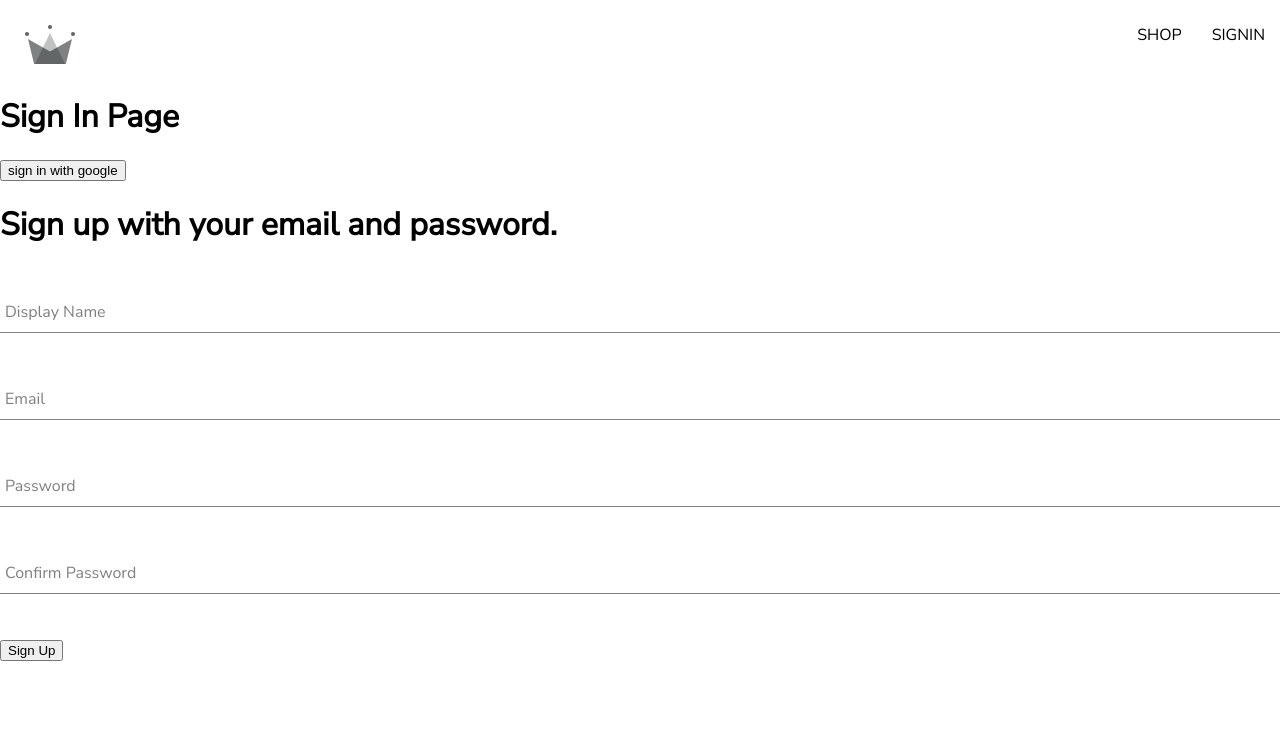
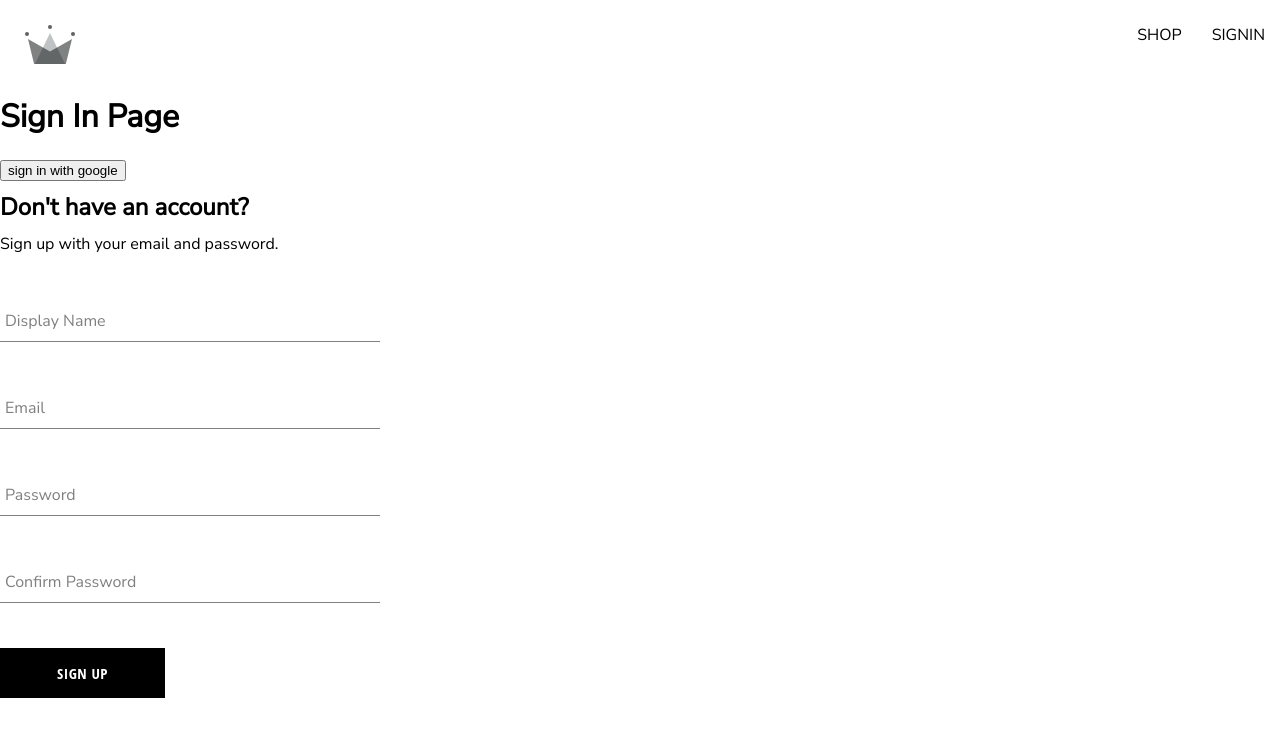
Before and after one commit to EmReedCodes/purrfect-styles, a React (Create React App) app: page /sign-in in a window 1280 px wide. Shown: the top 736 px of the page. Built offline with nearby package versions, Linux system fonts and the light colour scheme.

Commit message:
created button component

```diff
--- /dev/null
+++ b/src/components/button/button.component.jsx
@@ -0,0 +1,25 @@
+//need 3 types of buttons
+//inverted
+//default
+//google sign in
+
+//How can we show three different styles with this one component?
+import './styles/button.styles.scss'
+
+const BUTTON_TYPE_CLASSES = {
+    google: 'google-sign-in',
+    inverted: 'inverted',
+
+}
+
+const Button = ({ children, buttonType, ...otherProps }) => {
+
+    return (
+        <button className={`button-container ${BUTTON_TYPE_CLASSES[buttonType]}`}
+        {...otherProps}
+        >{children}
+        </button>
+     );
+}
+
+export default Button;
--- /dev/null
+++ b/src/components/button/styles/button.styles.css
@@ -0,0 +1,41 @@
+.button-container {
+  min-width: 165px;
+  width: auto;
+  height: 50px;
+  letter-spacing: 0.5px;
+  line-height: 50px;
+  padding: 0 35px 0 35px;
+  font-size: 15px;
+  background-color: black;
+  color: white;
+  text-transform: uppercase;
+  font-family: "Open Sans Condensed";
+  font-weight: bolder;
+  border: none;
+  cursor: pointer;
+  display: flex;
+  justify-content: center;
+}
+.button-container:hover {
+  background-color: white;
+  color: black;
+  border: 1px solid black;
+}
+.button-container.google-sign-in {
+  background-color: #4285f4;
+  color: white;
+}
+.button-container.google-sign-in:hover {
+  background-color: #357ae8;
+  border: none;
+}
+.button-container.inverted {
+  background-color: white;
+  color: black;
+  border: 1px solid black;
+}
+.button-container.inverted:hover {
+  background-color: black;
+  color: white;
+  border: none;
+}/*# sourceMappingURL=button.styles.css.map */
--- /dev/null
+++ b/src/components/button/styles/button.styles.scss
@@ -0,0 +1,46 @@
+.button-container {
+    min-width: 165px;
+    width: auto;
+    height: 50px;
+    letter-spacing: 0.5px;
+    line-height: 50px;
+    padding: 0 35px 0 35px;
+    font-size: 15px;
+    background-color: black;
+    color: white;
+    text-transform: uppercase;
+    font-family: 'Open Sans Condensed';
+    font-weight: bolder;
+    border: none;
+    cursor: pointer;
+    display: flex;
+    justify-content: center;
+
+    &:hover {
+      background-color: white;
+      color: black;
+      border: 1px solid black;
+    }
+
+    &.google-sign-in {
+      background-color: #4285f4;
+      color: white;
+
+      &:hover {
+        background-color: #357ae8;
+        border: none;
+      }
+    }
+  //changes main button color
+    &.inverted {
+      background-color: white;
+      color: black;
+      border: 1px solid black;
+
+      &:hover {
+        background-color: black;
+        color: white;
+        border: none;
+      }
+    }
+  }
--- a/src/components/sign-ups/sign-up-form.component.jsx
+++ b/src/components/sign-ups/sign-up-form.component.jsx
@@ -1,15 +1,19 @@
+import './styles/sign-up-form.styles.scss'
 import { useState } from "react"
 import FormInput from "../form-input/form-input.component"
 import {
   createAuthUserWithEmailAndPassword,
   createUserDocumentFromAuth
 } from "../../utils/firebase/firsbase.utils"
+import Button from '../button/button.component'
+
 const defaultFormFields = {
   displayName: "",
   email: "",
   password: "",
   confirmPassword: ""
 }
+
 
 const SignUpForm = () => {
   const [formFields, setFormFields] = useState(defaultFormFields)
@@ -49,8 +53,9 @@
   }
 
   return (
-    <div>
-      <h1>Sign up with your email and password.</h1>
+    <div className="sign-up-container">
+      <h2>Don't have an account?</h2>
+      <span>Sign up with your email and password.</span>
       <form
         onSubmit={event => {
           handleSubmit(event)
@@ -92,7 +97,7 @@
           value={confirmPassword}
         />
 
-        <button type="submit">Sign Up</button>
+        <Button type="submit">Sign Up</Button>
       </form>
     </div>
   )
--- /dev/null
+++ b/src/components/sign-ups/styles/sign-up-form.styles.css
@@ -0,0 +1,8 @@
+.sign-up-container {
+  display: flex;
+  flex-direction: column;
+  width: 380px;
+}
+.sign-up-container h2 {
+  margin: 10px 0;
+}/*# sourceMappingURL=sign-up-form.styles.css.map */
--- /dev/null
+++ b/src/components/sign-ups/styles/sign-up-form.styles.scss
@@ -0,0 +1,9 @@
+.sign-up-container {
+    display: flex;
+    flex-direction: column;
+    width: 380px;
+
+    h2 {
+        margin: 10px 0;
+    }
+}
```
Also changed, not shown: 2 other files (tests, documents, lock files or other folders).
